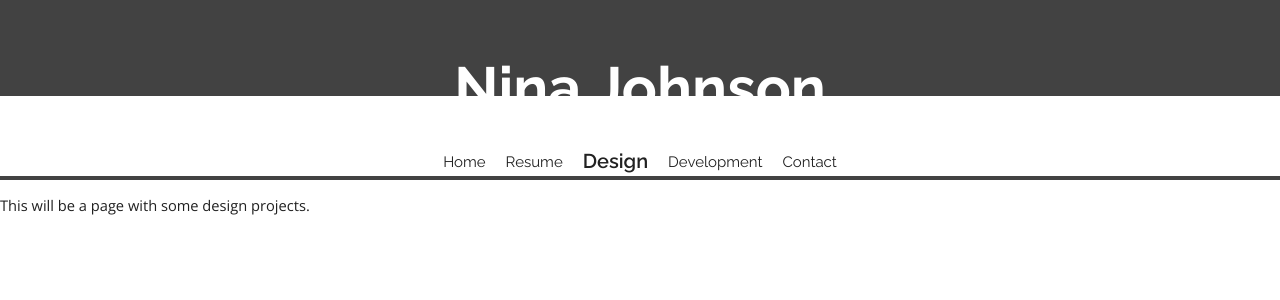
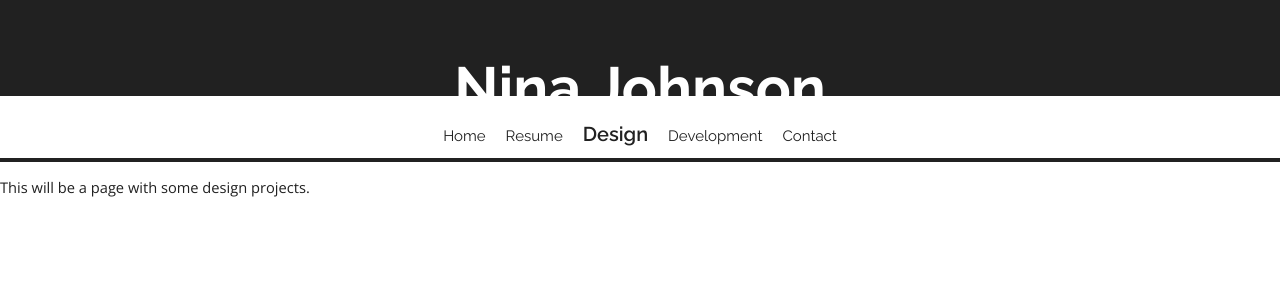
Before and after one commit to 9makesthings/9makesthings.github.io, a React (Create React App) app: page /#/design in a window 1280 px wide. Shown: the top 300 px of the page. Built offline with nearby package versions, Linux system fonts and the light colour scheme.

Commit message:
home page text and layout

```diff
--- a/src/App/App.css
+++ b/src/App/App.css
@@ -12,7 +12,7 @@ body p {
 } */
 
 .App-header {
-  background-color: #424242;
+  background-color: #212121;
   height: 12vh;
   display: flex;
   flex-direction: column;
@@ -30,6 +30,9 @@ body p {
 
 .about-me {
   text-align: center;
+  max-width: 50%;
+  margin: auto;
+  margin-top: 5%;
 }
 
 .home-buttons {
--- a/src/Home/Home.js
+++ b/src/Home/Home.js
@@ -15,7 +15,8 @@ class Home extends Component {
     render(){
         return(
             <div>
-                <p className="about-me" >A paragraph about me...</p>
+                <h2 className="about-me" >Welcome!</h2>
+                <p className="about-me" >I'm a product developer with a passion for helping people. My goal is to create products that inspire, bring joy, meet a need, or all of the above!</p>
 
                 <div className="home-buttons" >
 
--- a/src/Nav/Nav.css
+++ b/src/Nav/Nav.css
@@ -1,12 +1,12 @@
 .nav {
     overflow: hidden;
     position: relative;
-    height: 80px;
     text-align: center;
     border-bottom-style: solid;
     border-bottom-width: 4px;
-    border-bottom-color: #424242;
-
+    border-bottom-color: #212121;
+    padding: 1%;
+    margin-top: 1%;
   }
 
   .nav-link {
@@ -14,11 +14,8 @@
     padding: 24px 10px;
     text-decoration: none;
     font-size: 15px;
-    margin-top: 15px;
-    display: inline-block;
-    /* position: absolute; */
-    top: 50%;
-    transform: translateY(20%);
+    margin-top: 20px;
+    padding: (10px, 10px);
   }
 
   .nav-link:hover {
@@ -30,8 +27,3 @@
     font-size: 20px;
     font-weight: 600
   }
-
-  .nav-right {
-    float: right;
-    margin-right: 20px;
-  }
```
